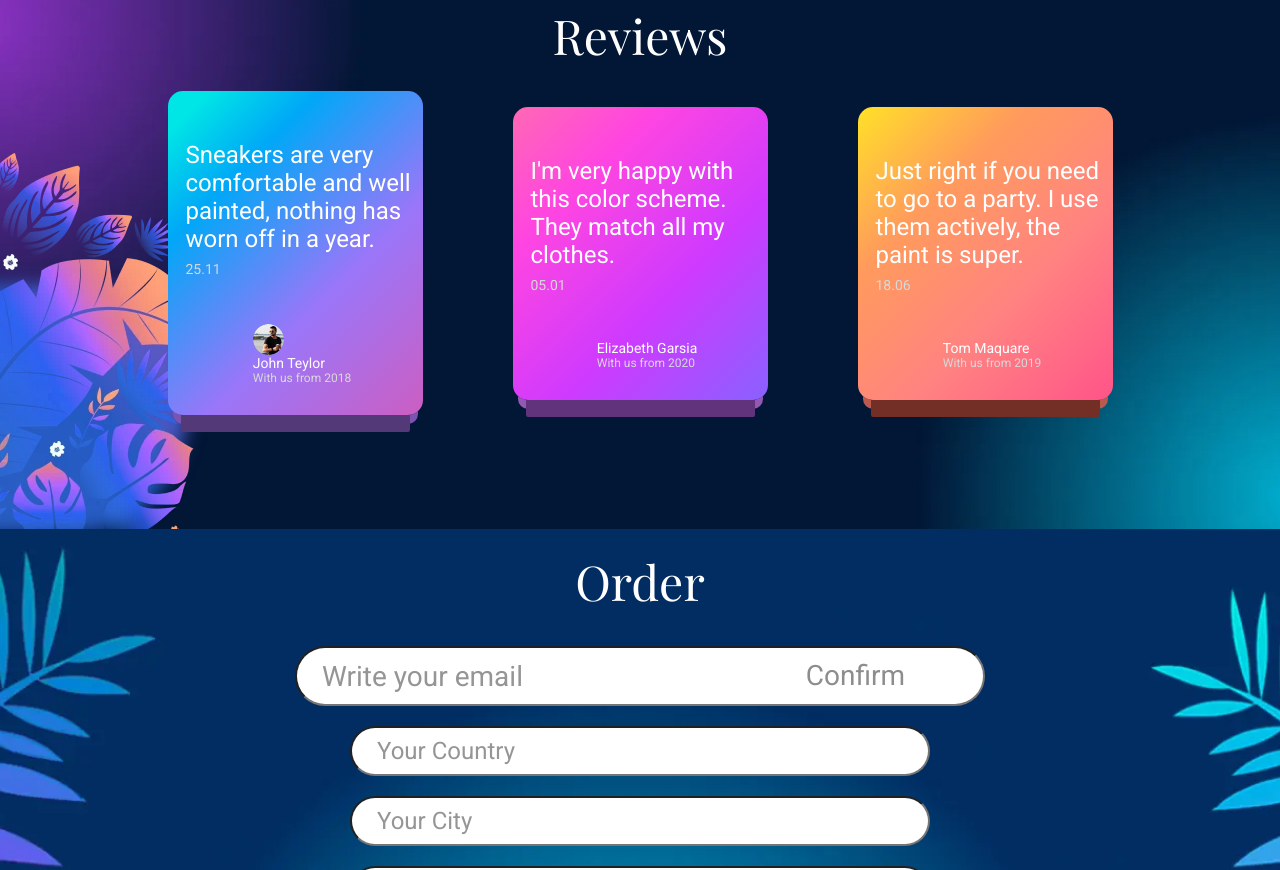
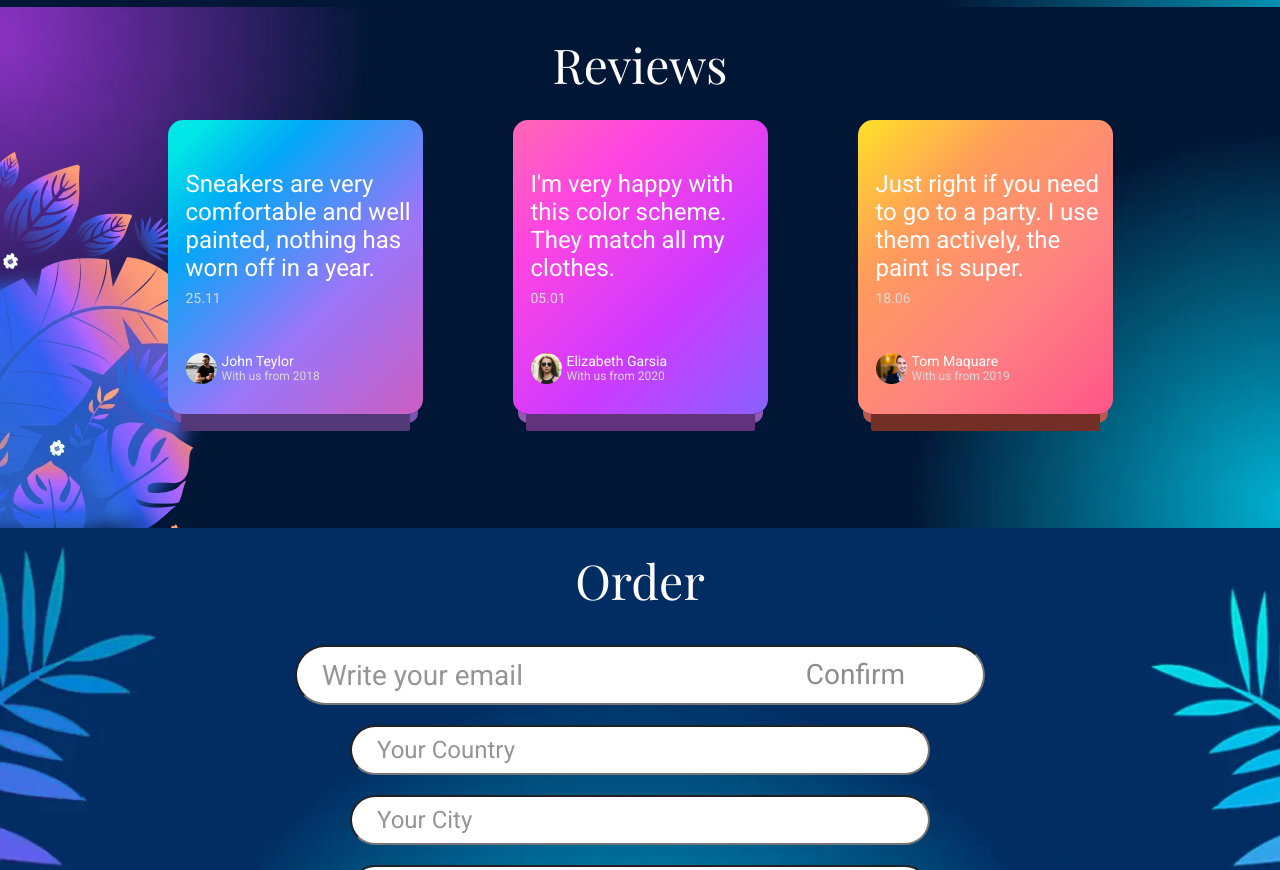
Before and after one commit to Spartanek/ColorRave-maket, a plain HTML site: page index.html in a window 1280 px wide. Shown: the part 1602-2472 px from the top of the page. Drawn offline with nearby package versions, Linux system fonts and the light colour scheme.

Commit message:
completed

```diff
--- a/index.html
+++ b/index.html
@@ -135,7 +135,8 @@
               <p class="client-date">25.11</p>
               <!-- -->
               <div class="account-div">
-                <div class="text-account-div firstperson-div">
+                <img src="./assets/img/first-person.png" alt="" />
+                <div class="text-account-div">
                   <p class="client-name">John Teylor</p>
                   <p class="client-session">With us from 2018</p>
                 </div>
@@ -150,7 +151,8 @@
               <p class="client-date">05.01</p>
               <!-- -->
               <div class="account-div">
-                <div class="text-account-div secondperson-div">
+                <img src="./assets/img/second-person.png" alt="" />
+                <div class="text-account-div">
                   <p class="client-name">Elizabeth Garsia</p>
                   <p class="client-session">With us from 2020</p>
                 </div>
@@ -166,8 +168,8 @@
               <!-- -->
               <div class="account-div">
                 <!--  -->
-
-                <div class="text-account-div thirdperson-div">
+                <img src="./assets/img/third-person.png" alt="" />
+                <div class="text-account-div">
                   <p class="client-name">Tom Maquare</p>
                   <p class="client-session">With us from 2019</p>
                 </div>
--- a/style.css
+++ b/style.css
@@ -18,6 +18,9 @@
 }
 a {
   text-decoration: none;
+}
+img {
+  display: block;
 }
 * {
   box-sizing: border-box;
@@ -265,31 +268,7 @@ header {
   font-weight: 400;
   line-height: normal;
 }
-.firstperson-div::before {
-  width: 31px;
-  height: 31px;
-  display: block;
-  border-radius: 31px;
-  content: '';
-  background-repeat: no-repeat;
-  background-image: url(./assets/img/first-person.png);
-}
-.secondperson-div::before {
-  width: 31px;
-  height: 31px;
-  border-radius: 31px;
-  background-repeat: no-repeat;
-  content: '';
-  background-image: url(./assets/img/second-person.png);
-}
-.thirdperson-div::before {
-  width: 31px;
-  height: 31px;
-  border-radius: 31px;
-  background-repeat: no-repeat;
-  content: '';
-  background-image: url(./assets/img/third-person.png);
-}
+
 .reviews-ul {
   display: flex;
   justify-content: center;
@@ -352,7 +331,6 @@ header {
 }
 .account-div {
   display: flex;
-  justify-content: center;
 }
 .text-account-div {
   margin-left: 5px;
@@ -410,7 +388,7 @@ form {
   padding: 13px 0px;
 }
 .wrapper-button:hover p {
-  color: red;
+  color: green;
 }
 /* .wrapper-button:hover > p {
   color: var(--attention-color);
```
